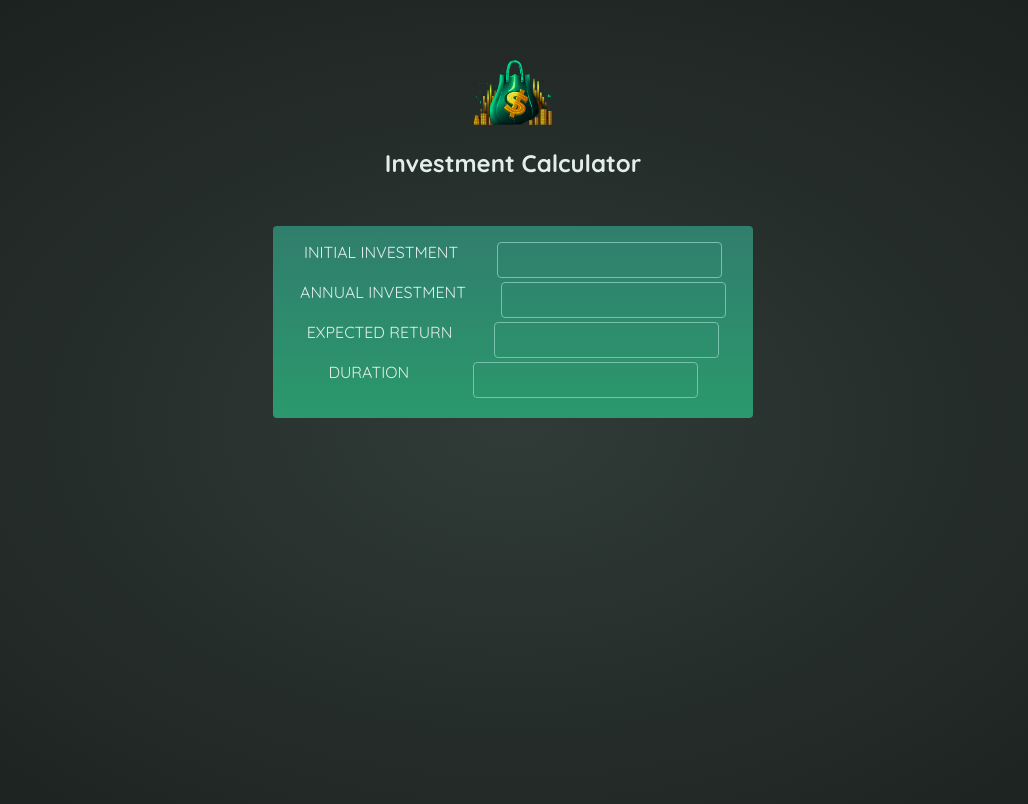
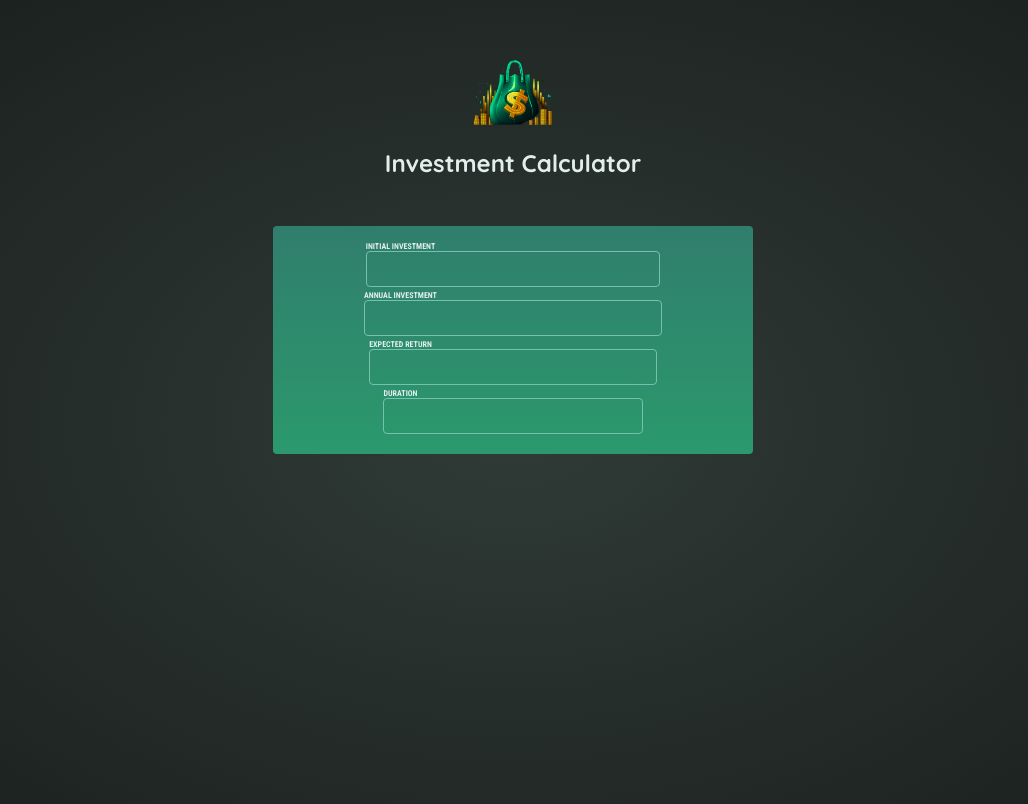
Before and after one commit to hisbanbardai/investment-calculator, a React (Vite) app: page / in a window 1280 px wide. Shown: the top 804 px of the page, without its empty margins (127-1155 px from the left). Built offline with nearby package versions, Linux system fonts and the light colour scheme.

Commit message:
Make some changes in the html structure

```diff
--- a/src/components/Calculator.jsx
+++ b/src/components/Calculator.jsx
@@ -2,26 +2,26 @@ export default function Calculator() {
   return (
     <div id="user-input">
       <div className="input-group">
-        INITIAL INVESTMENT
         <label htmlFor="">
+          INITIAL INVESTMENT
           <input type="number" />
         </label>
       </div>
       <div className="input-group">
-        ANNUAL INVESTMENT
         <label htmlFor="">
+          ANNUAL INVESTMENT
           <input type="number" />
         </label>
       </div>
       <div className="input-group">
-        EXPECTED RETURN
         <label htmlFor="">
+          EXPECTED RETURN
           <input type="number" />
         </label>
       </div>
       <div className="input-group">
-        DURATION
         <label htmlFor="">
+          DURATION
           <input type="number" />
         </label>
       </div>
```
